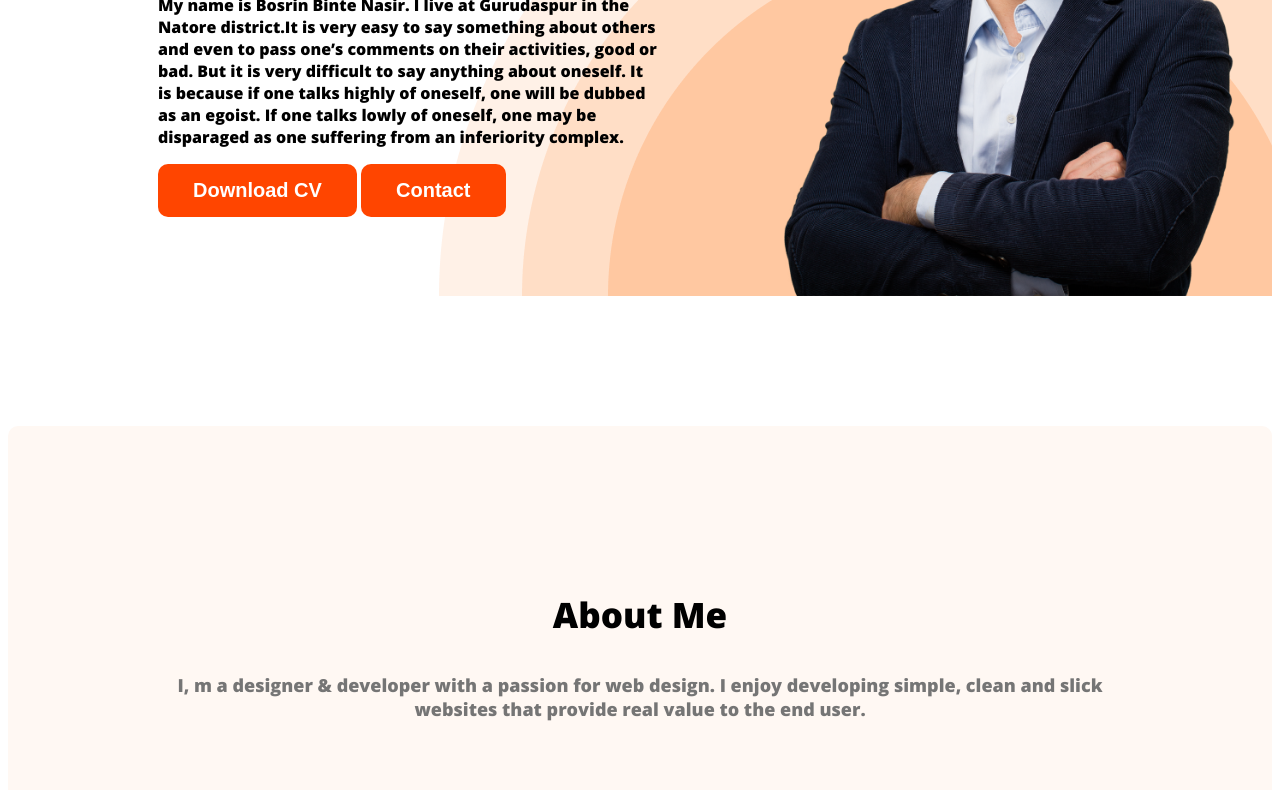
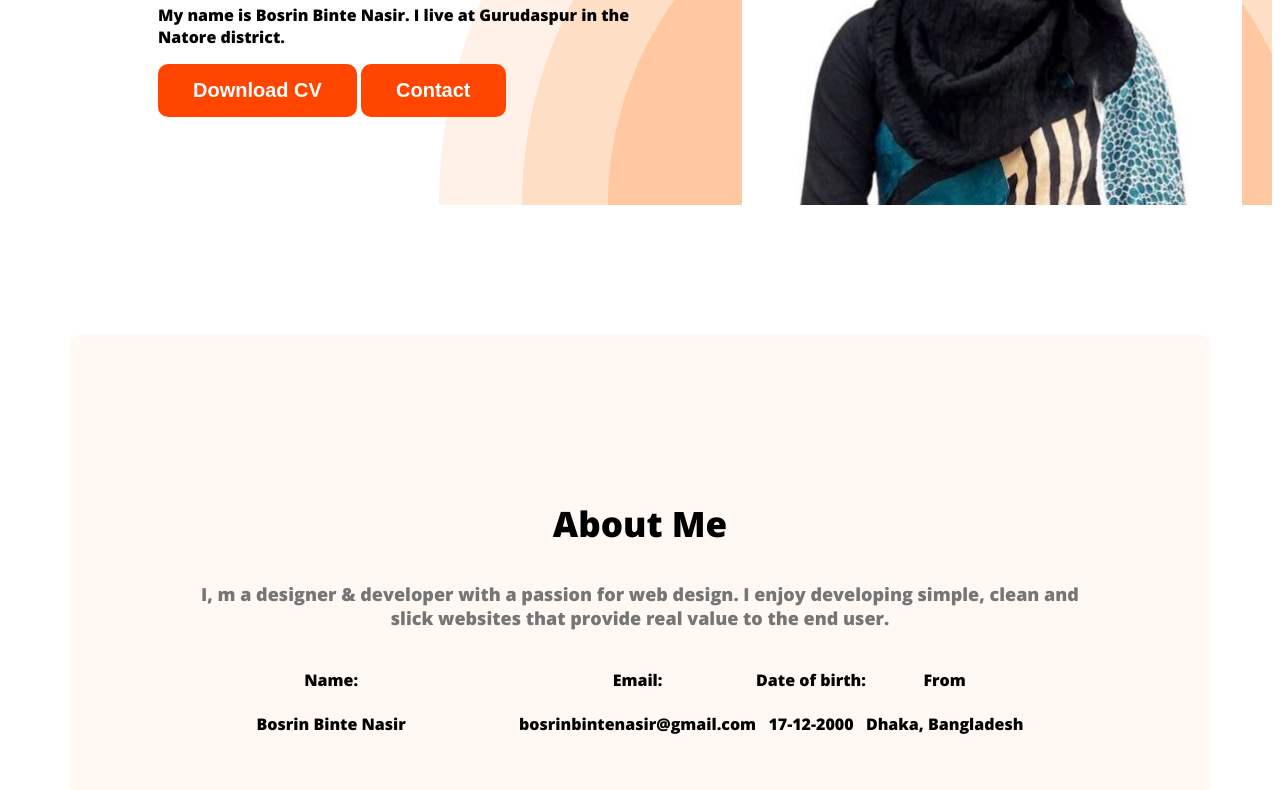
Before and after one commit to bosrin/web-developer-portfolio, a plain HTML site: page index.html in a window 1280 px wide. Shown: the part 472-1262 px from the top of the page. Drawn offline with nearby package versions, Linux system fonts and the light colour scheme.

Commit message:
added about info

```diff
--- a/index.html
+++ b/index.html
@@ -25,11 +25,11 @@
             <div class="banner-content">
                 <h3 class="banner-greeting">Hi, I am</h3>
                 <h1 class="banner-title">Bosrin Binte Nasir</h1>
-                <p class="banner-descripton">My name is Bosrin Binte Nasir. I live at Gurudaspur in the Natore district.It is very easy to say something about others and even to pass one’s comments on their activities, good or bad. But it is very difficult to say anything about oneself. It is because if one talks highly of oneself, one will be dubbed as an egoist. If one talks lowly of oneself, one may be disparaged as one suffering from an inferiority complex.</p>
+                <p class="banner-descripton">My name is Bosrin Binte Nasir. I live at Gurudaspur in the Natore district.</p>
                 <button class="btn-primary">Download CV</button>
                 <button class="btn-primary">Contact</button>
             </div>
-            <img class="profile-pic" src="images/hardy.png">
+            <img class="profile-pic" src="images/pic.jpg">
 
         </div>
 
@@ -38,6 +38,27 @@
         <section class="about ">
             <h3 class="section-title">About Me</h3>
             <p class="section-description">I, m a designer & developer with a passion for web design. I enjoy developing simple, clean and slick websites that provide real value to the end user.</p>
+            <div class="about-info-container">
+                <div class="about-info">
+                <h4 class="info-title">Name:</h4>
+                <p class="info-description">Bosrin Binte Nasir</p>
+            </div>
+            <div class="about-info-container">
+                <div class="about-info">
+                <h4 class="info-title">Email:</h4>
+                <p class="info-description">bosrinbintenasir@gmail.com</p>
+            </div>
+            <div class="about-info">
+
+                <h4 class="info-title">Date of birth:</h4>
+                <p class="info-description">17-12-2000</p>
+            </div>
+            <div class="about-info">
+
+                <h4 class="info-title">From</h4>
+                <p class="info-description">Dhaka, Bangladesh</p>
+
+            </div>
         </section>
 
     </main>
--- a/style/portfoli.css
+++ b/style/portfoli.css
@@ -82,6 +82,7 @@ nav a {
 }
 .banner .profile-pic{
     width: 500px;
+
 }
 .banner-greeting{
     font-size: 45px;
@@ -95,6 +96,10 @@ nav a {
     margin-bottom: 20px;
 }
 /* main section styles */
+main{
+    max-width: 1140px;
+    margin: 0 auto;
+}
 
 
 /* about section styles */
@@ -104,3 +109,12 @@ nav a {
     background: #FFF8F3;
     margin: 130px 0;
 }
+.about-info-container
+{
+    display: flex;
+    justify-content: space-around;
+
+}
+.about-info{
+    text-align: center;
+}
```
Also changed, not shown: images/photo..jpg (added), images/pic.jpg (added), images/pic1.jpg (added).
